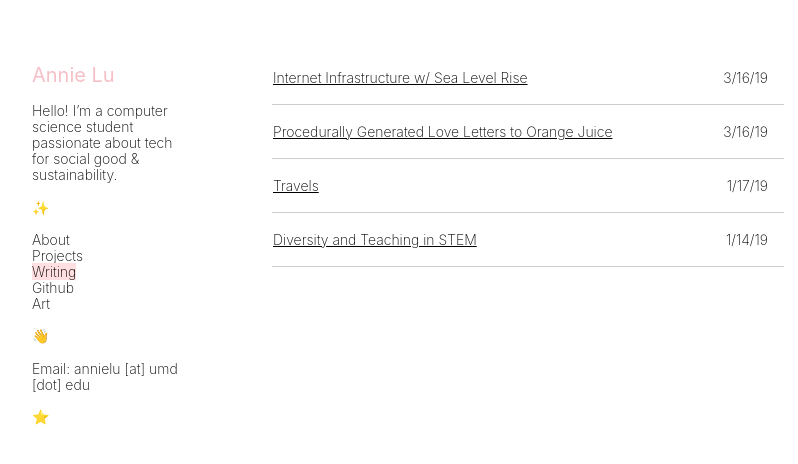
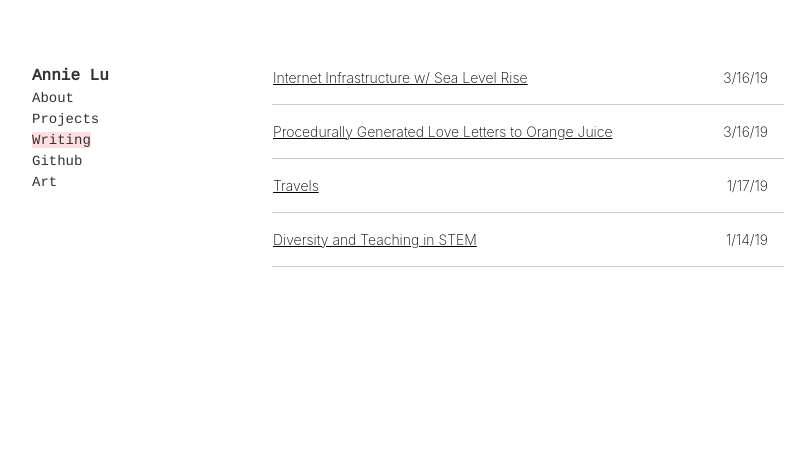
Before and after one commit to annie-lu/annie-lu.github.io, a Jekyll site: the page built from writing.html, in a window 1280 px wide. Shown: the top 464 px of the page, without its empty margins (96-894 px from the left). Built offline with Jekyll 4.4.1, drawn with Linux system fonts in a browser that asks for light colours.

Commit message:
Update writing.html

```diff
--- a/writing.html
+++ b/writing.html
@@ -1,34 +1,7 @@
-<!DOCTYPE html>
-<html lang="en">
-
-<head>
-  <meta charset="UTF-8">
-  <title> writing ⭐ </title>
-  <meta name="viewport" content="width=device-width, initial-scale=1">
-  <link rel="stylesheet" href="https://unpkg.com/tachyons/css/tachyons.min.css">
-  </head>
-
-<body>
-  <div class="fl w-100 h-100 ph5-ns ph3 pv3">
-  <div class="fl w-100 w-25-l pv4 ph5">
-  <p class="lh-copy">
-  <p class="tc-m">
-    <a href="index.html" class="link underline-hover f4 system sans-serif fw4" style="color:#f5c0c7">Annie Lu</a>
-    <h3 class="f6 measure-narrow system sans-serif center-ns fw2">
-      Hello! I’m a computer science student passionate about tech for social good & sustainability.
-      <br>  <br>  ✨  <br>
-            <br> <a href="index.html" class="link black bg-animate hover-bg-washed-red">About</a>
-            <br> <a href="project.html" class="link black bg-animate hover-bg-washed-red">Projects</a>
-            <br> <a href="writing.html" class="link black bg-washed-red">Writing</a>
-            <br> <a href="http://www.github.com/annie-lu" class="link black bg-animate hover-bg-washed-red">Github</a>
-            <br> <a href="art.html" class="link black bg-animate hover-bg-washed-red">Art</a>
-      <br>  <br> 👋 <br>
-      <br>Email: annielu [at] umd [dot] edu
-      <br>  <br> ⭐ <br>
-    </h3>
-  </p>
-  </p>
-  </div>
+---
+layout: default
+title: Writing
+---
 
         <div class="fl w-100 w-75-l pa3">
 
@@ -61,11 +34,3 @@
 
                  </article>
   </div>
-
-       </div>
-      </div>
-
- </article>
-
-</body>
-</html>
```
